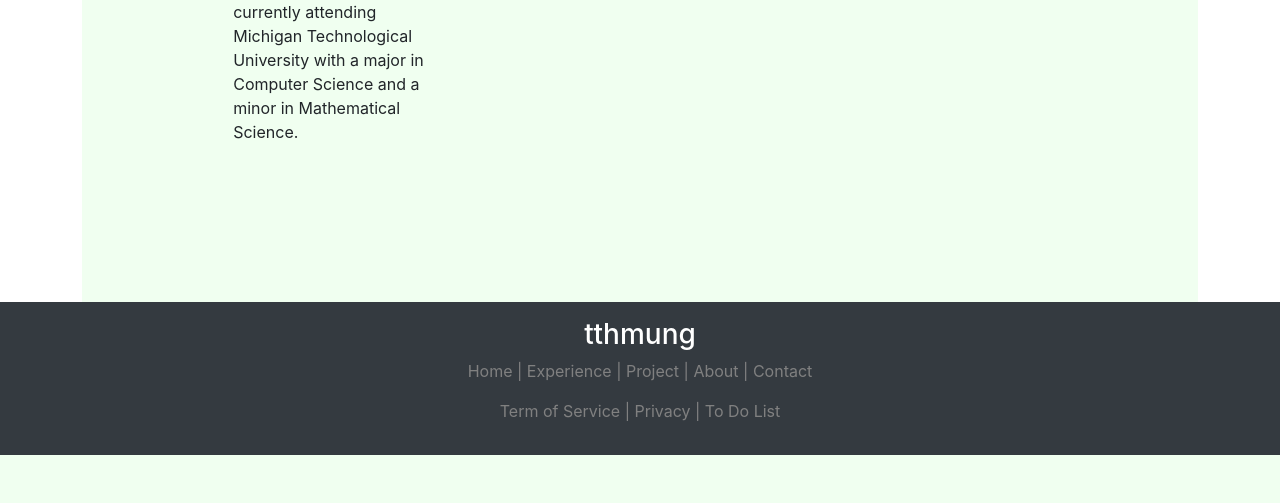
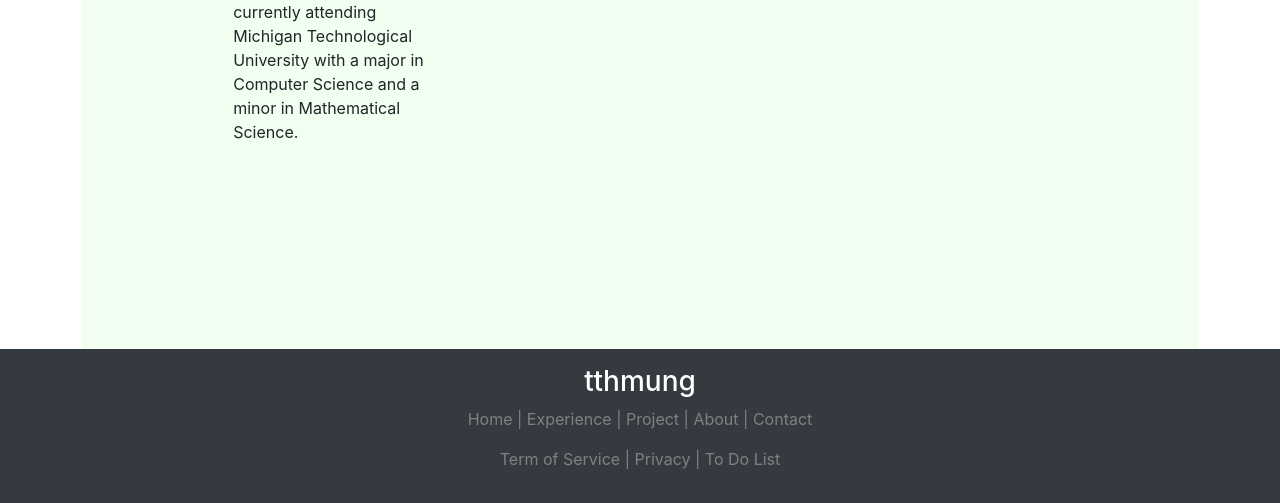
Before and after one commit to tthmung/DjangoProfile, a Django app: page /about/ in a window 1280 px wide. Shown: the part 590-1093 px from the top of the page. Before the commit the page ends 1045 px from the top, so only its background shows below. Run offline with Django 4.2, Linux system fonts and the light colour scheme; some libraries are stand-ins or nearby versions.

Commit message:
Some UI update

```diff
--- a/templates/about.html
+++ b/templates/about.html
@@ -1,8 +1,8 @@
 {% extends 'base.html' %} {% load static %} {% block content %}
 
 <!-- A container inside a container since didn't want to affect other pages-->
-<div class="container-lg" style="background-color: honeydew;">
-    <div style="position: sticky; padding-top: 2%; padding-bottom: 12%;">
+<div class="container-lg" style="background-color: honeydew; padding-bottom: 16%;">
+    <div style="position: sticky; padding-top: 2%;">
         <!-- Justify center of flex about item and its pictures -->
         <div class="row" style="margin: 0; padding-right: 20%; padding-left: 10%; margin-bottom: 1%;">
             <div class="col">
```
Also changed, not shown: templates/project.html (+0 -10 lines), templates/work.html (+4 -5 lines).
